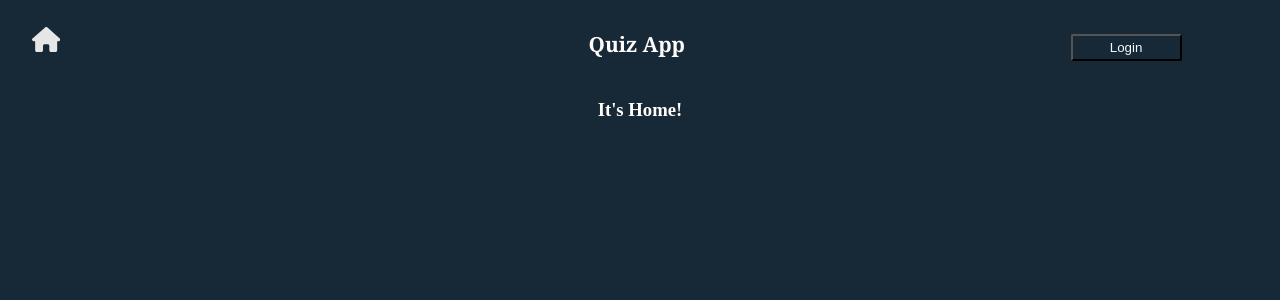
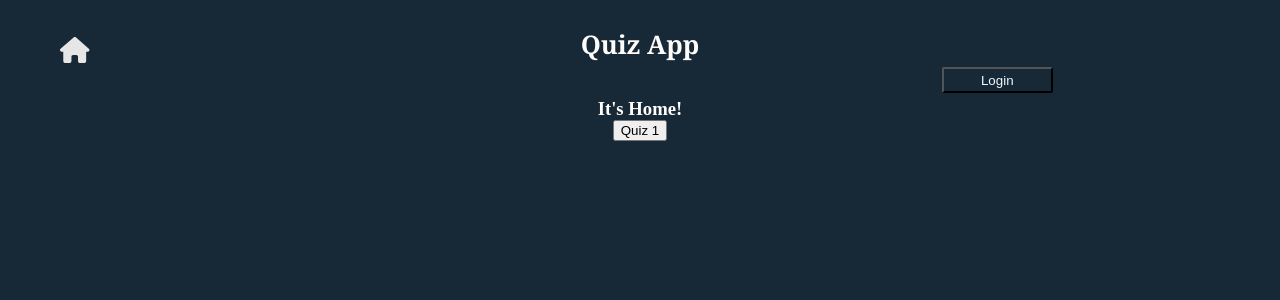
Before and after one commit to M3Mounish/Quiz-app-for-netlify, a React (Create React App) app: page / in a window 1280 px wide. Shown: the top 300 px of the page. Built offline with nearby package versions, Linux system fonts and the light colour scheme.

Commit message:
quiz shown

```diff
--- a/public/index.html
+++ b/public/index.html
@@ -3,11 +3,11 @@
 
 <head>
   <meta charset="utf-8" />
-  <link rel="icon" href="%PUBLIC_URL%/favicon.ico" />
+  <link rel="icon" href='\quiz-app.ico' />
   <meta name="viewport" content="width=device-width, initial-scale=1" />
 
 
-  <title>Simple!</title>
+  <title>Quiz App!</title>
 </head>
 
 <body>
--- a/src/components/App.jsx
+++ b/src/components/App.jsx
@@ -11,7 +11,7 @@ import axios from "axios";
 
 function App() {
   //hide/show
-  const [home, setHome] = useState(1);//1-home 2-login 3-Profile
+  const [home, setHome] = useState(1);//1-home 2-login 3-Profile 4-trialForQuiz
   //user
   const [user, setUser] = useState(false);
   const [profileName, setProfileName] = useState('');
@@ -52,10 +52,10 @@ function App() {
         {!user ? <button className="login-btn" onClick={() => { setHome(2) }}>Login</button> : <button className="profile-btn" onClick={handleProfile}><Userlogo className="user-logo" />{profileName}</button>}
       </div>
       {home === 1 && <Home />}
-      {/* {!home && <Quiz />} */}
+      {home === 4 && <Quiz />}
 
       {/* <p>Nothing .... Ever walk away... i'll never walk on cornelia street agian!</p> */}
-      {/* {home && !login && <button onClick={() => { setHome(false) }}>Quiz 1</button>} */}
+      {home === 1 && <button onClick={() => { setHome(4) }}>Quiz 1</button>}
 
       {home === 2 && <Login user={cB} />}
 
--- a/src/styles/styles.css
+++ b/src/styles/styles.css
@@ -7,6 +7,7 @@ body {
 h1 {
     margin-top: 3rem;
     font-family: Cambria, Cochin, Georgia, Times, 'Times New Roman', serif;
+
 }
 
 div.main-div {
@@ -15,14 +16,17 @@ div.main-div {
 
 h2 {
     font-family: Georgia, Times, serif;
-    font-size: 1.3rem;
+    font-size: 1.6rem;
     text-align: center;
-    display: inline-block;
+    /* display: inline-block; */
     align-items: center;
-    margin-left: 8.3rem;
-    /* margin-top: 0.9rem; */
+    margin: auto;
+    margin-top: 0.9rem;
 }
 
+h3 {
+    margin: auto;
+}
 
 .btn {
     padding: 0.6rem 3.3rem;
@@ -116,11 +120,11 @@ header {
 }
 
 .home-logo {
-    position: relative;
+    position: absolute;
     filter: brightness(0) invert(0.9);
     max-width: 2.3%;
-    right: 53%;
-    top: 3%;
+    right: 93%;
+    top: 4%;
     margin-top: 0.3rem;
 }
 
@@ -131,20 +135,18 @@ header {
 
 
 .profile-btn {
-    position: relative;
-    left: 26%;
+    position: absolute;
+    left: 79%;
     top: 3%;
     margin-top: 0.3rem;
     padding: 0.23rem 0.3rem;
     color: aliceblue;
     border-radius: 0.13rem;
     background-color: transparent;
-    /* align-items: center; */
     text-align: center;
     display: inline-block;
-    margin-bottom: -3px;
-    margin-right: 4px;
-    min-width: 16%;
+    min-width: 19%;
+    font-size: 0.8rem;
 }
 
 .profile-btn:hover {
@@ -154,7 +156,7 @@ header {
 .user-logo {
     filter: brightness(0) invert(0.93);
     max-width: 13%;
-    margin-right: 0.3rem;
+    margin-right: auto;
 }
 
 
@@ -256,6 +258,17 @@ header {
     margin: 1.3rem auto;
 }
 
+.logout-btn {
+    background-color: rgb(167, 51, 51);
+    color: aliceblue;
+    padding: 0.3rem;
+    border-radius: 0.3rem;
+    position: absolute;
+    bottom: 10%;
+    right: 45%;
+    left: 45%;
+}
+
 @media only screen and (max-width: 720px) {
     h2 {
         text-align: center;
```
Also changed, not shown: 2 other files (tests, documents, lock files or other folders).
